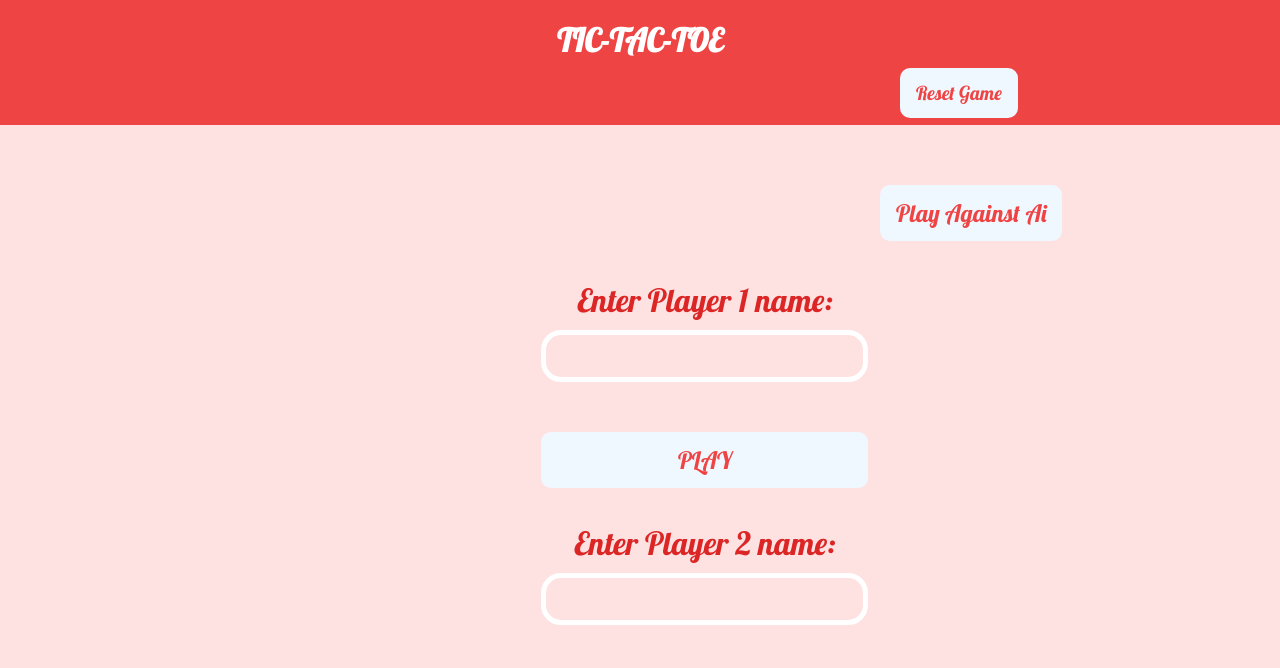
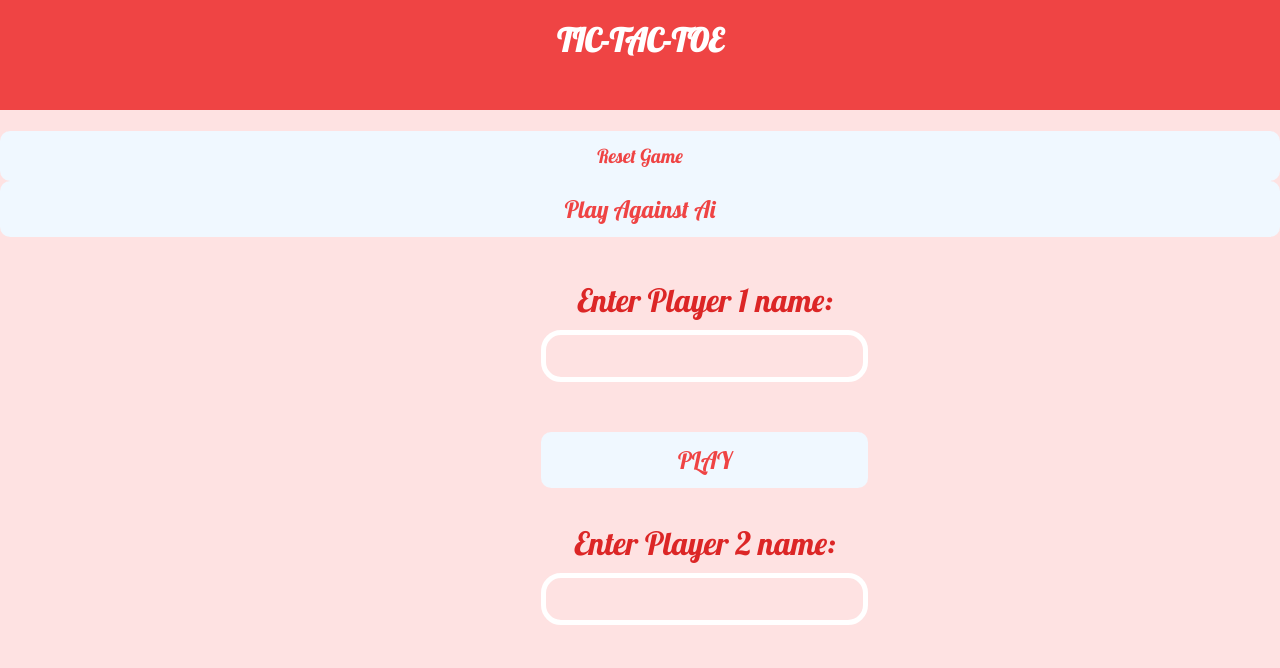
Before and after one commit to radtradcath/tic-tac-toe, a plain HTML site: page index.html in a window 1280 px wide. Drawn offline with Linux system fonts and the light colour scheme.

Commit message:
Improve mobile experience

```diff
--- a/index.html
+++ b/index.html
@@ -13,13 +13,16 @@
 </head>
 
 <body id="body">
+    <div class="btn-container">
     <h1 class="header">TIC-TAC-TOE</h1>
+    <button class="reset">Reset Game</button>
+    <button id="aiBtn">Play Against Ai</button>
+    </div>
     <h1 class="display-turn"></h1>
-    <button id="aiBtn">Play Against Ai</button>
     <div class="input-container"></div>
     <div class="gameboard-container"></div>
     </div>
-    <button class="reset">Reset Game</button>
+
     <h1 class="display-winner"></h1>
 </body>
 
--- a/style.css
+++ b/style.css
@@ -3,7 +3,6 @@
 }
 
 body {
-    position: relative;
     margin: 0;
     box-sizing: border-box;
     height: 100vh;
@@ -11,7 +10,8 @@ body {
 }
 
 button:hover,
-form button:hover {
+form button:hover,
+#aiBtn:hover {
     border: 1px solid rgba(77, 77, 77, 0.349);
     color: white;
     background-color: rgba(184, 180, 180, 0.322);
@@ -23,15 +23,19 @@ form button:hover {
     align-items: center;
 }
 
+.btn-container {
+    display: flex;
+    flex-direction: column;
+}
+
 .header {
     color: white;
     font-weight: bold;
     background-color: #ef4444;
     text-align: center;
-    margin-bottom: 60px;
     margin-top: 0;
     padding: 20px;
-    padding-bottom: 65px;
+    padding-bottom: 50px;
 }
 
 .input-container {
@@ -53,9 +57,6 @@ form button:hover {
     border: 1px solid transparent;
     border-radius: 10px;
     padding: 12px 15px;
-    position: absolute;
-    top: 68px;
-    left: 900px;
 }
 
 .input-container button {
@@ -71,8 +72,6 @@ form button:hover {
 }
 
 #aiBtn {
-    position: absolute;
-    left: 880px;
     font-size: 1.5rem;
     color:  #ef4444;
     background: transparent;
```
